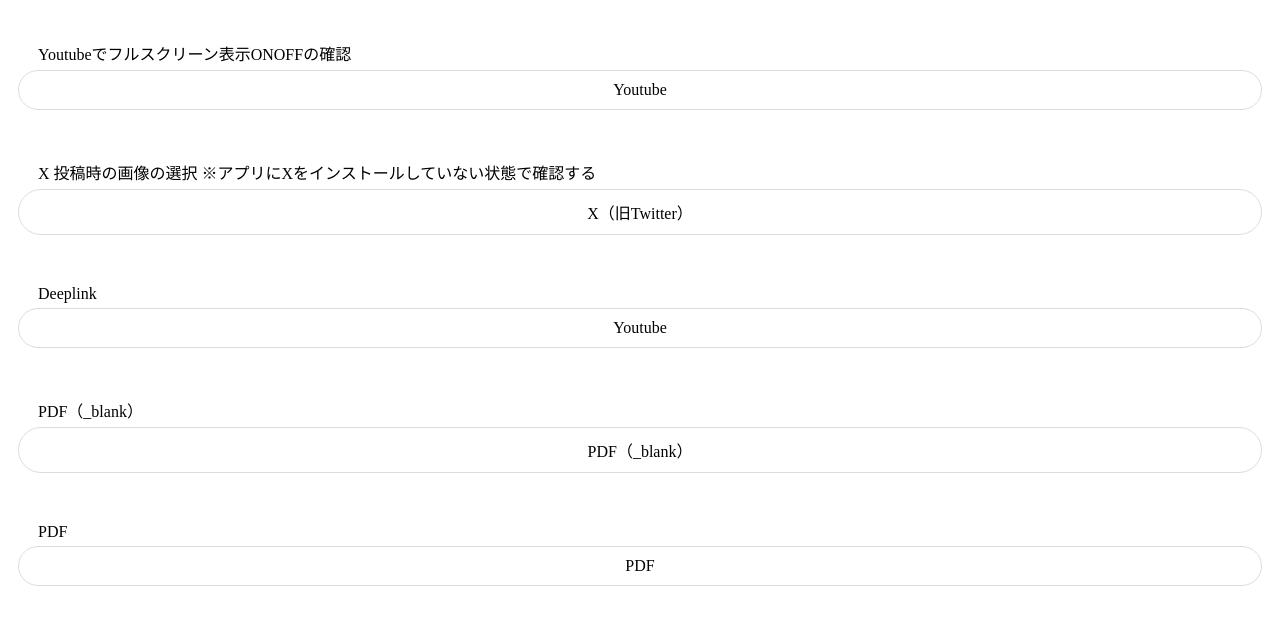
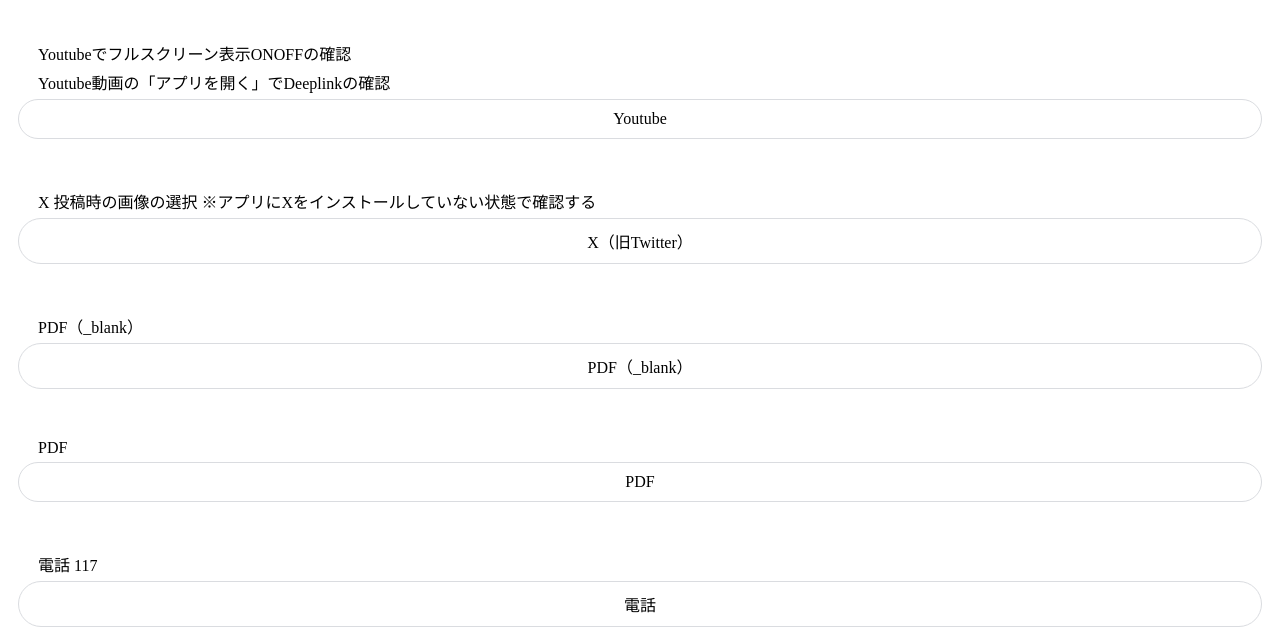
Before and after one commit to yukilomin/works, a plain HTML site: page test.html in a window 1280 px wide. Shown: the part 148-781 px from the top of the page. Drawn offline with Linux system fonts and the light colour scheme.

Commit message:
Update test.html

```diff
--- a/test.html
+++ b/test.html
@@ -47,6 +47,7 @@
     </div>
     <div class="content">
         <p class="description">Youtubeでフルスクリーン表示ONOFFの確認</p>
+        <p class="description">Youtube動画の「アプリを開く」でDeeplinkの確認</p>
         <a class="base-button" href="https://www.youtube.com/">
             <span>Youtube</span>
         </a>
@@ -55,12 +56,6 @@
         <p class="description">X 投稿時の画像の選択 ※アプリにXをインストールしていない状態で確認する</p>
         <a class="base-button" href="https://twitter.com/home?lang=ja">
             <span>X（旧Twitter）</span>
-        </a>
-    </div>
-    <div class="content">
-        <p class="description">Deeplink</p>
-        <a class="base-button" href="http://jp.youtube.com/watch?v=vaV84O_ygzA">
-            <span>Youtube</span>
         </a>
     </div>
     <div class="content">
```
